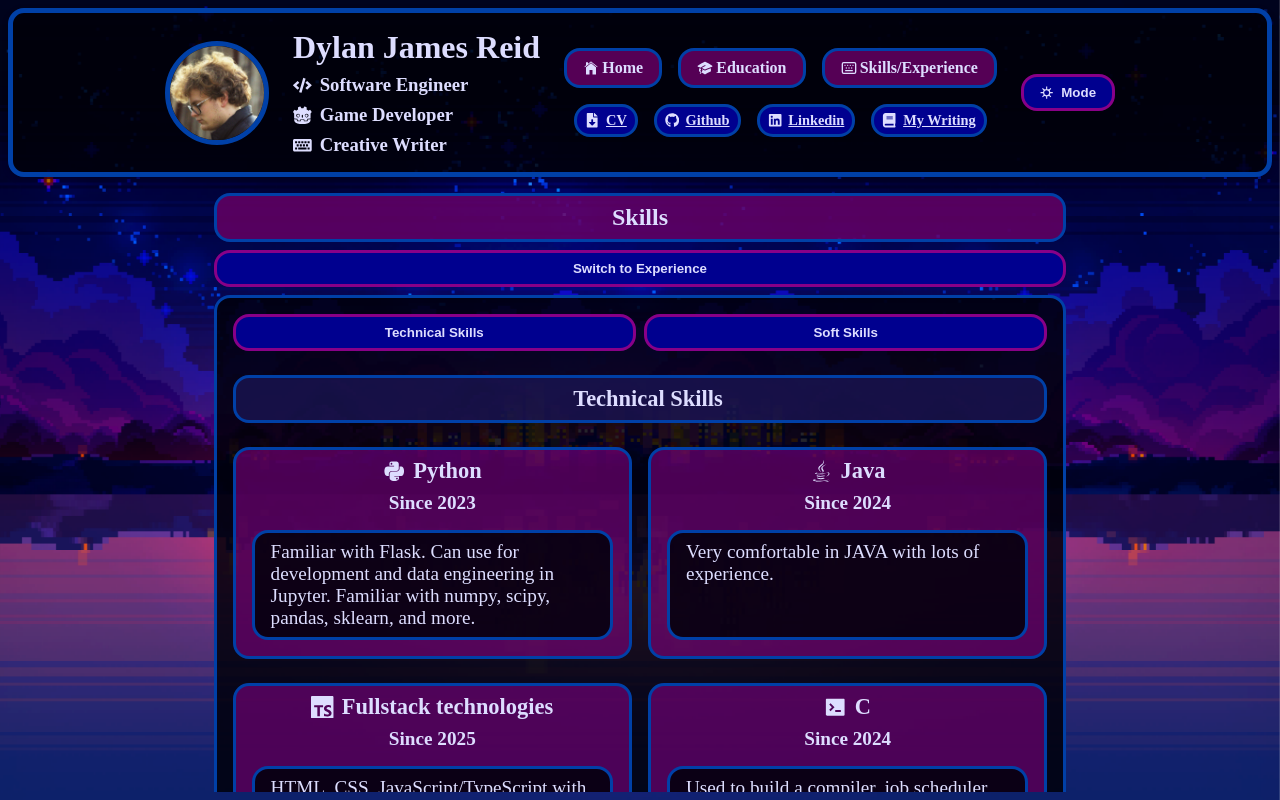
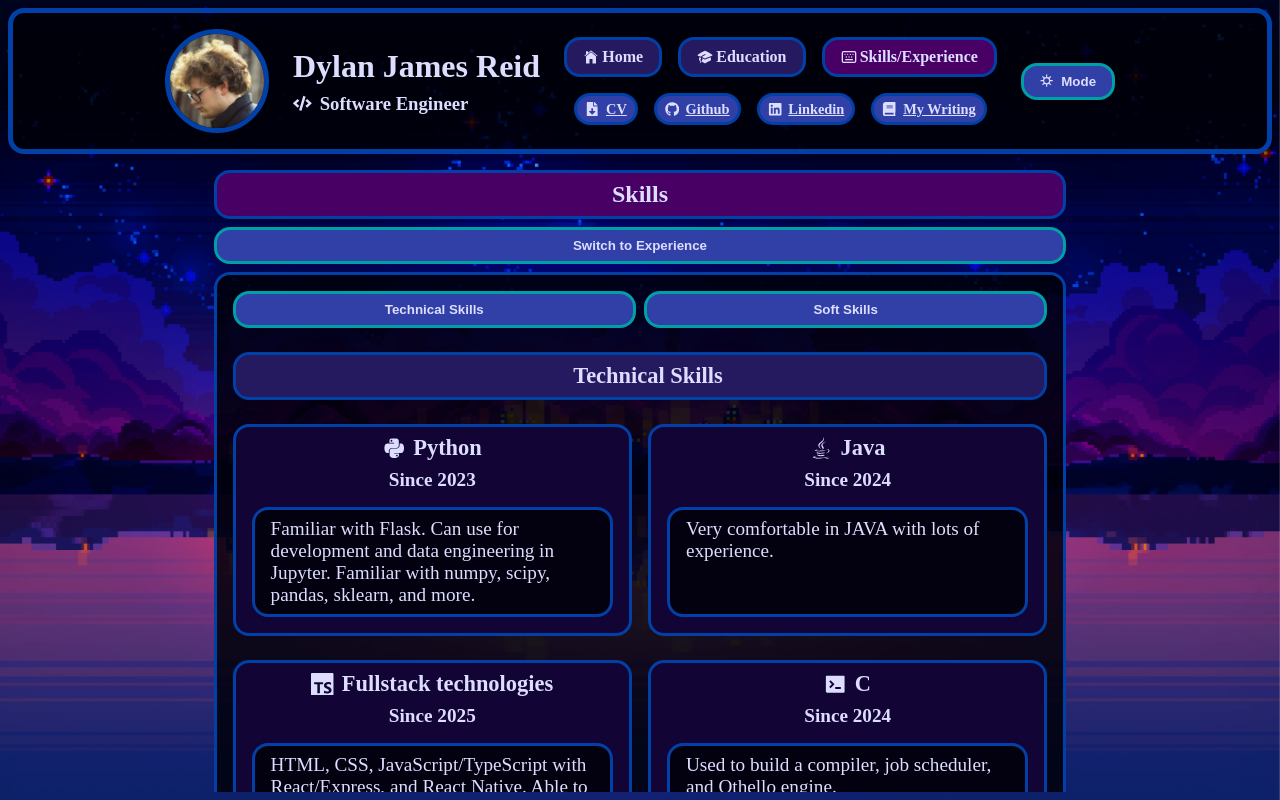
Before and after one commit to TheAlgorMortis/personal-website, a React (Vite) app: page /skills/skills/technical in a window 1280 px wide. Built offline with nearby package versions, Linux system fonts and the light colour scheme.

Commit message:
Overhaul colorscheme. Clean Skills overhaul css

```diff
--- a/src/App.css
+++ b/src/App.css
@@ -15,8 +15,8 @@
 
 /* Header style for overall page */
 .header {
-  box-shadow: 0 2px 6px rgba(0, 0, 0, .2);
-  background: var(--bg-color, rgba(0, 0, 0, .1));
+  box-shadow: 0 2px 6px rgba(0, 0, 0, 0.2);
+  background: var(--bg-color, rgba(0, 0, 0, 0.1));
 }
 
 /* Body style for overall page */
--- a/src/App.tsx
+++ b/src/App.tsx
@@ -42,7 +42,21 @@ function App() {
               </Route>
             </Route>
 
-            <Route path="*" element={<div>Not found</div>} />
+            {/* Not found */}
+            <Route
+              path="*"
+              element={
+                <div>
+                  <h3 className="sectionHeading">Page not found</h3>
+                  <div className="sectionBlock">
+                    <p>
+                      The page you're looking for does not exit. Please navigate
+                      using the navigation bar at the top of the page.
+                    </p>
+                  </div>
+                </div>
+              }
+            />
           </Routes>
         </div>
       </div>
--- a/src/components/Header.tsx
+++ b/src/components/Header.tsx
@@ -77,19 +77,8 @@ function ProfileArea() {
     <div className="headerInfo">
       <h1 className="infoCaption">Dylan James Reid </h1>
       <h3 className="infoCaptionSub">
-        {" "}
         <FaCode />
         Software Engineer
-      </h3>
-      <h3 className="infoCaptionSub">
-        {" "}
-        <SiGodotengine />
-        Game Developer
-      </h3>
-      <h3 className="infoCaptionSub">
-        {" "}
-        <FaKeyboard />
-        Creative Writer{" "}
       </h3>
     </div>
   );
@@ -114,7 +103,7 @@ function NavArea() {
   /* Decide on styles for navigation */
   const isHome = !!useMatch("/home");
   const isEducation = !!useMatch("/education");
-  const isSkills = !!useMatch("/skills");
+  const isSkills = !!useMatch("/skills/*");
 
   const homeStyle = isHome ? "navSelected" : "navButton";
   const educationStyle = isEducation ? "navSelected" : "navButton";
@@ -180,6 +169,7 @@ function UserArea() {
     <div className="userArea">
       <button
         className="userButton"
+        title="Toggle Light and Dark mode"
         onClick={() => {
           document.documentElement.classList.toggle("light");
         }}
--- a/src/components/Skills.tsx
+++ b/src/components/Skills.tsx
@@ -1,4 +1,4 @@
-import { useState } from "react";
+import { useEffect } from "react";
 import skills from "../assets/skills.json";
 import "./Bodies.css";
 import { useParams, useNavigate } from "react-router-dom";
@@ -150,7 +150,7 @@ export default function Skills() {
   // Navigate
   const navigate = useNavigate();
 
-  /**
+  /*
    * Control bar that displays whether you're currently on skills and
    * experience, and gives you a button to switch between the two.
    *
@@ -279,7 +279,11 @@ function Se({ tab, category, skill, expanded }: SeProps) {
       {hasPoints && !expanded && (
         <button
           className="outerButton"
-          onClick={() => navigate(`/skills/${tab}/${category}/${skill.id}`)}
+          onClick={() => {
+            const scroller = document.querySelector(".body");
+            scroller?.scrollTo({ top: 0, behavior: "smooth" });
+            navigate(`/skills/${tab}/${category}/${skill.id}`);
+          }}
         >
           More
         </button>
@@ -346,9 +350,11 @@ function SeLink({ pointLink }: SeLinkProps) {
       ? componentMap[pointLink.icon as keyof typeof componentMap]
       : null;
   return (
-    <div className="sectionBlock">
-      {Icon && <Icon />}
-      <a href={pointLink.link}>{caption}</a>
+    <div>
+      <a href={pointLink.link} className="outerButton">
+        {Icon && <Icon />}
+        {caption}
+      </a>
     </div>
   );
 }
--- a/src/index.css
+++ b/src/index.css
@@ -8,19 +8,18 @@
 
 /* Dark mode colours */
 :root {
-  /* --bg-color: #09f; */
   --bg-color: rgba(0, 0, 10, 0.85);
   --fg-color: #ddddff;
   --fg-hover: #000000;
   --border-color: #0040a7;
-  --btn-border: #880088;
-  --btn-color: #00008f;
-  --btn-hover: #990055;
-  --nav-selected: #f00080;
-  --nav-btn-color: #550055;
-  --section-heading: rgba(100, 0, 100, 0.85);
-  --section-subheading: rgba(25, 20, 80, 0.8);
-  --skill-color: rgba(150, 00, 150, 0.5);
+  --btn-border: #00a0a7;
+  --btn-color: #3040a7;
+  --btn-hover: #990099;
+  --nav-selected: #480065;
+  --nav-btn-color: #251960;
+  --section-heading: #480065;
+  --section-subheading: #251960;
+  --skill-color: #120535;
 }
 
 /** Light mode colours */
@@ -41,7 +40,6 @@
   --skill-color: rgba(253, 00, 253, 0.6);
 }
 
-
 html {
   font-size: 100%;
   scroll-behavior: smooth;
```
